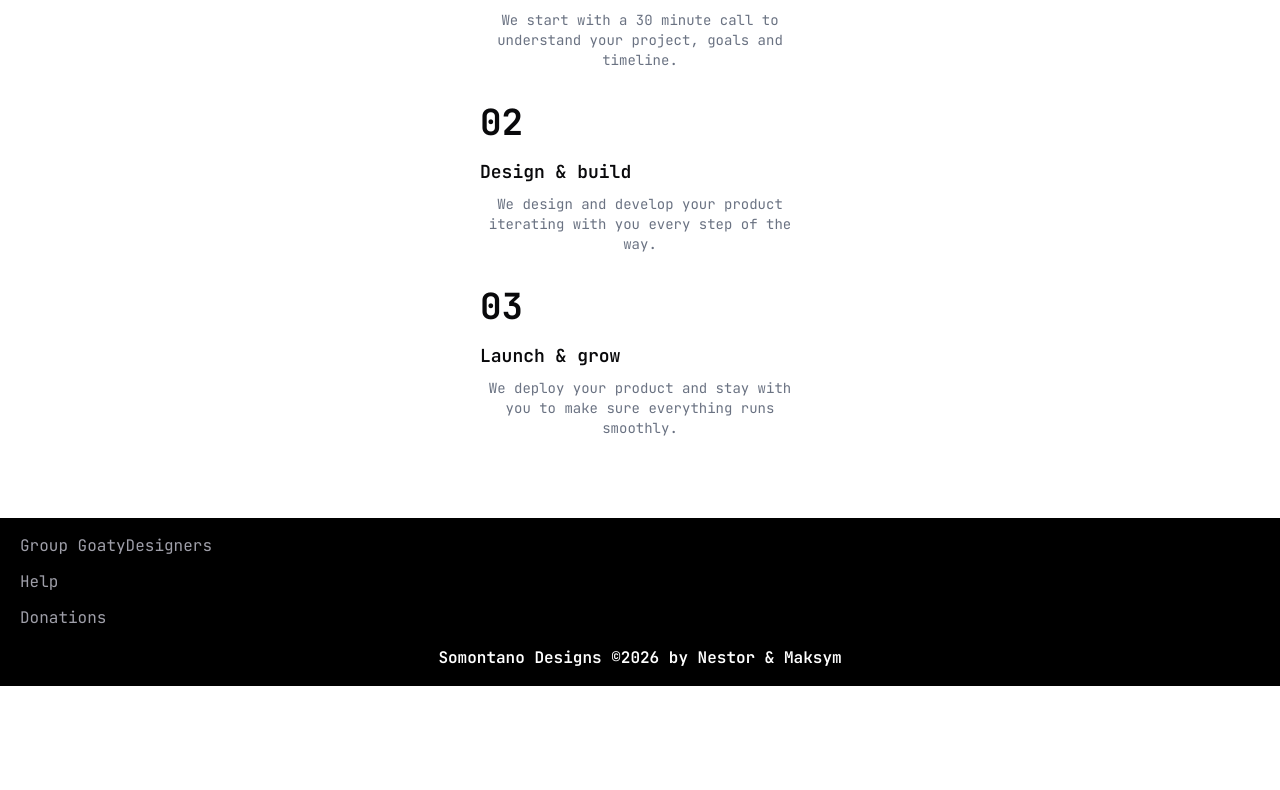
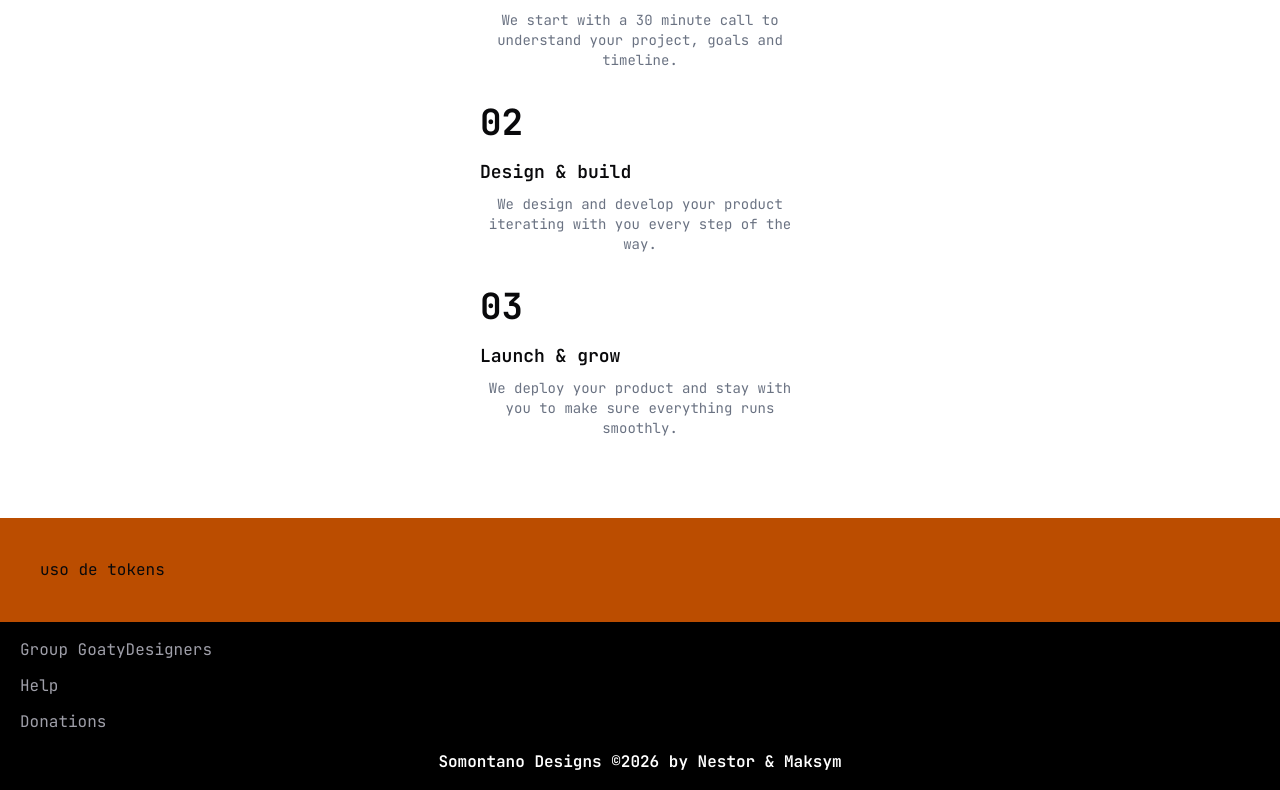
Before and after one commit to maksym292006/Practicas, a Next.js app in the folder desig-system/: page / in a window 1280 px wide. Shown: the part 2163-2953 px from the top of the page. Before the commit the page ends 2849 px from the top, so only its background shows below. Built offline with nearby package versions, Linux system fonts and the light colour scheme.

Commit message:
n m acuerdo

```diff
--- a/desig-system/src/app/page.tsx
+++ b/desig-system/src/app/page.tsx
@@ -140,6 +140,9 @@ export default function Home() {
           ></TCard>
         </div>
       </div>
+
+      {/* uso del token con la dandole color a un div */}
+      <div className="bg-primary p-10">uso de tokens</div>
     </>
   );
 }
```
